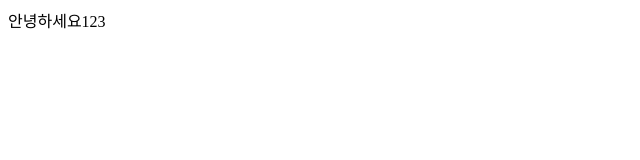
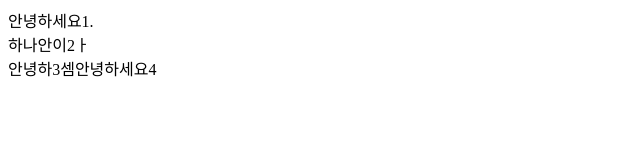
Before and after one commit to asd1029a/A, a plain HTML site: page study/test.html in a window 1280 px wide. Shown: the whole page, without its empty margins (0-640 px from the left). Drawn offline with Linux system fonts and the light colour scheme.

Commit message:
block태그와inline태그 비교예제

```diff
--- a/study/test.html
+++ b/study/test.html
@@ -4,9 +4,9 @@
     <meta charset="UTF-8">
     <meta name="viewport" content="width=device-width, initial-scale=1.0">
     <meta http-equiv="X-UA-Compatible" content="ie=edge">
-    <title>Document</title>
+    <title>ARARIO</title>
 </head>
 <body>
-    안녕하세요123
+    안녕하세요1.<div> 하나안이2ㅏ</div>안녕하3셈<span>안녕하세요4</span>
 </body>
 </html>
```
